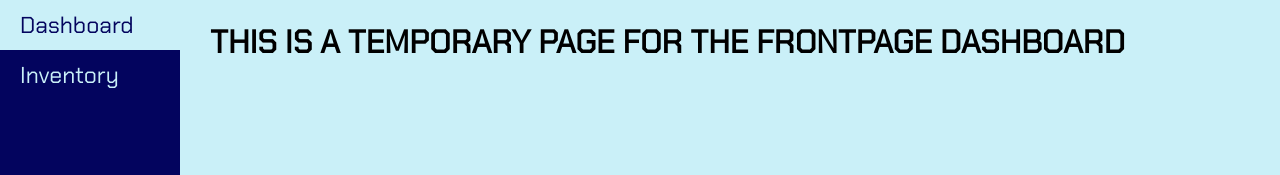
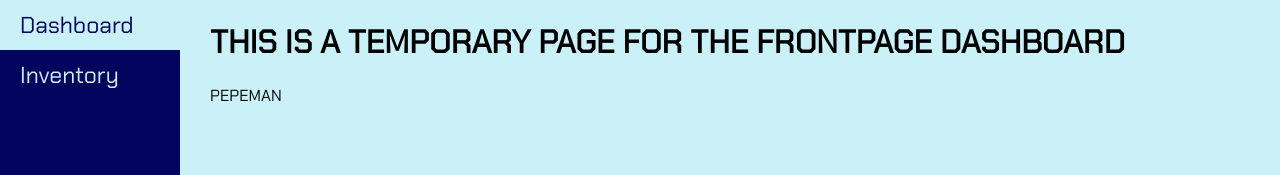
Before and after one commit to wesipls/inventory_manager, a Vue app in the folder frontend/: page / in a window 1280 px wide. Shown: the top 175 px of the page. Built offline with nearby package versions, Linux system fonts and the light colour scheme.

Commit message:
Added new node_modules, fixed Dockerfile

```diff
--- /dev/null
+++ b/frontend/src/components/alldevices.vue
@@ -0,0 +1,17 @@
+<template>
+	<div>
+	<p>PEPEMAN</p>
+	</div>
+</template>
+
+<script>
+import { Doughnut } from 'vue-chartjs';
+export default {
+	extends: Doughnut,
+	name: "alldevices",
+  };
+</script>
+
+
+<style scoped>
+</style>
--- a/frontend/src/views/dashboard.vue
+++ b/frontend/src/views/dashboard.vue
@@ -3,13 +3,17 @@
 <template>
 	<div id="main">
 	<h1>THIS IS A TEMPORARY PAGE FOR THE FRONTPAGE DASHBOARD</h1>
+	<alldevices/>
 	</div>
 </template>
 
 <script>
+import alldevices from '../components/alldevices.vue'
 	export default {
 		name: 'dashboard',
-		};
+		components: { alldevices,
+		},
+	};
 </script>
 <style scoped>
 </style>
```
Also changed, not shown: 2 other files (tests, documents, lock files or other folders).
